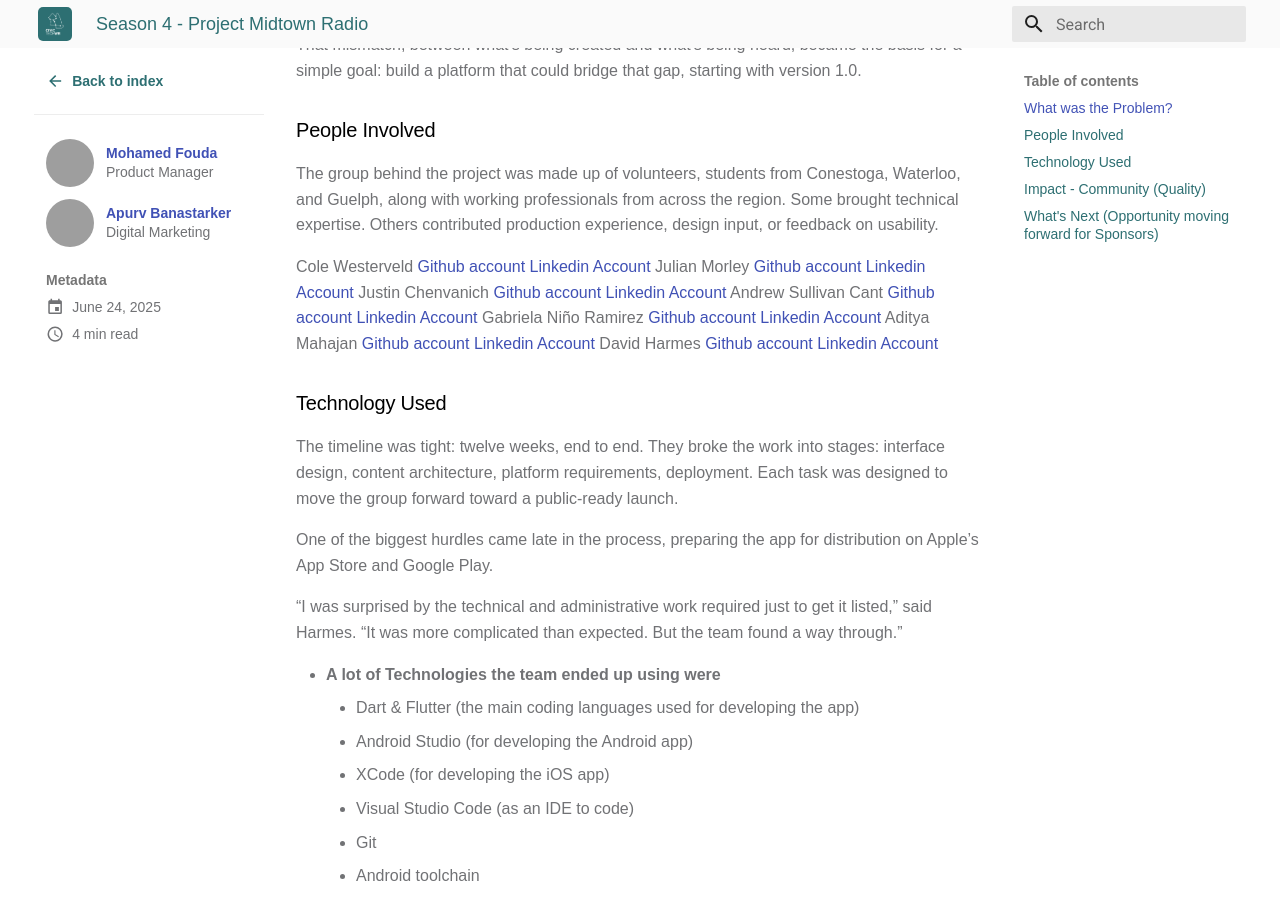
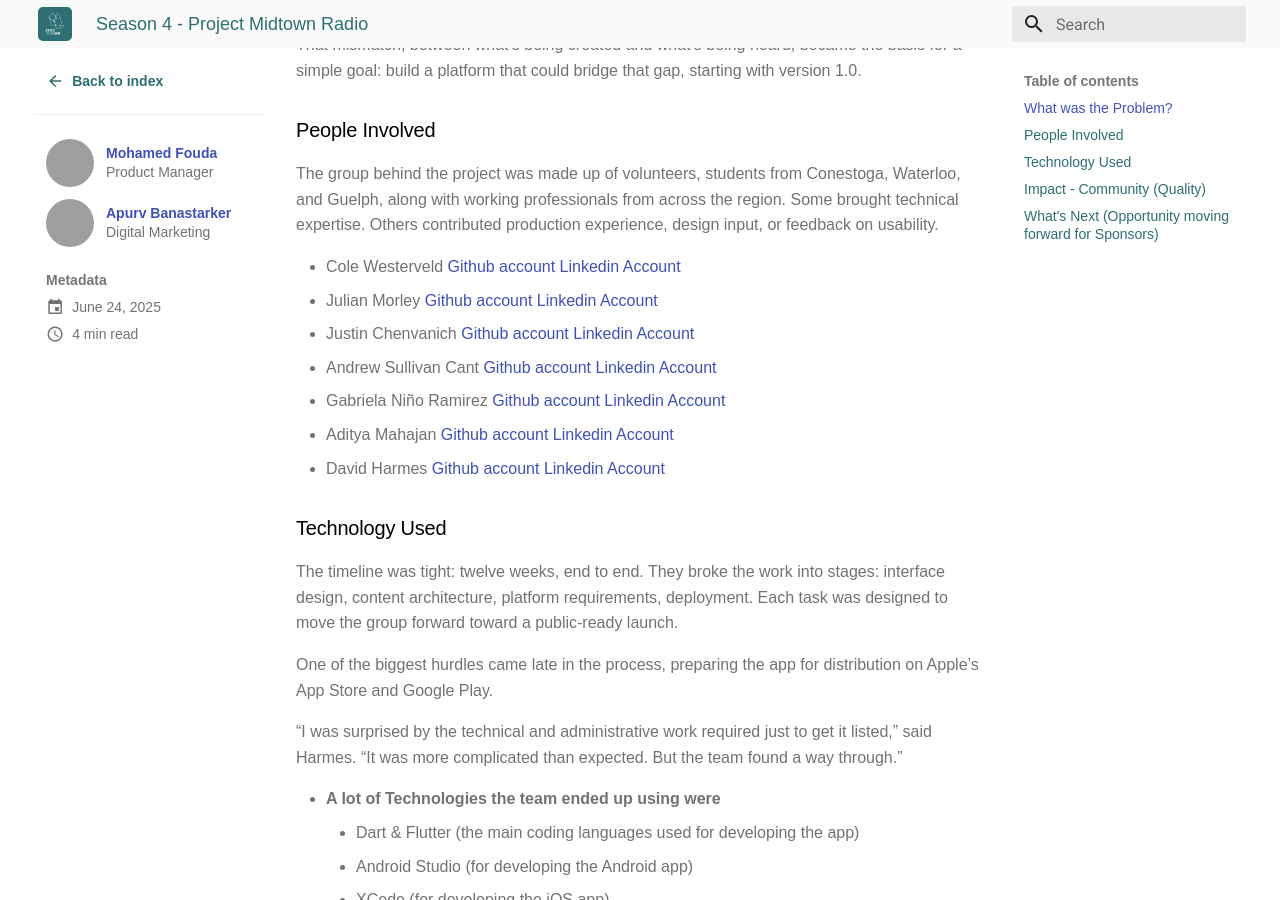
Before and after one commit to CivicTechWR/CTWR-Organization-Documentation, an MkDocs documentation site: the page built from docs/blog/posts/Season 4 - Project Midtown Radio.md, in a window 1280 px wide and 900 px high, scrolled down 780 px. Built offline with MkDocs 1.6.1 and Material for MkDocs 9.7.7, drawn with Linux system fonts in a browser that asks for light colours; grey boxes are pictures that could not be loaded.

```diff
--- a/docs/blog/posts/Season 4 - Project Midtown Radio.md
+++ b/docs/blog/posts/Season 4 - Project Midtown Radio.md
@@ -28,13 +28,13 @@ That mismatch, between what’s being created and what’s being heard, became t
 ### People Involved
 The group behind the project was made up of volunteers, students from Conestoga, Waterloo, and Guelph, along with working professionals from across the region. Some brought technical expertise. Others contributed production experience, design input, or feedback on usability.
 
-Cole Westerveld [Github account](https://github.com/coleWesterveld) [Linkedin Account](https://www.linkedin.com/in/cole-westerveld/)
-Julian Morley [Github account](https://github.com/julianm-lrj) [Linkedin Account]()
-Justin Chenvanich [Github account](https://github.com/jChenvan) [Linkedin Account](https://www.linkedin.com/in/justin-chenvanich-1675621b3)
-Andrew Sullivan Cant [Github account](https://github.com/acant) [Linkedin Account](https://linkedin.com/in/andrewsullivancant)
-Gabriela Niño Ramirez [Github account](https://github.com/gabynr) [Linkedin Account]()
-Aditya Mahajan [Github account](https://github.com/aditya-mahajan96) [Linkedin Account](https://www.linkedin.com/in/adityamahajan263/)
-David Harmes [Github account]() [Linkedin Account](https://www.linkedin.com/in/david-harmes-1aa42634/)
+- Cole Westerveld [Github account](https://github.com/coleWesterveld) [Linkedin Account](https://www.linkedin.com/in/cole-westerveld/)
+- Julian Morley [Github account](https://github.com/julianm-lrj) [Linkedin Account]()
+- Justin Chenvanich [Github account](https://github.com/jChenvan) [Linkedin Account](https://www.linkedin.com/in/justin-chenvanich-1675621b3)
+- Andrew Sullivan Cant [Github account](https://github.com/acant) [Linkedin Account](https://linkedin.com/in/andrewsullivancant)
+- Gabriela Niño Ramirez [Github account](https://github.com/gabynr) [Linkedin Account]()
+- Aditya Mahajan [Github account](https://github.com/aditya-mahajan96) [Linkedin Account](https://www.linkedin.com/in/adityamahajan263/)
+- David Harmes [Github account]() [Linkedin Account](https://www.linkedin.com/in/david-harmes-1aa42634/)
 
 ### Technology Used
 The timeline was tight: twelve weeks, end to end. They broke the work into stages: interface design, content architecture, platform requirements, deployment. Each task was designed to move the group forward toward a public-ready launch.
```
Also changed, not shown: docs/blog/posts/.obsidian/workspace.json.
